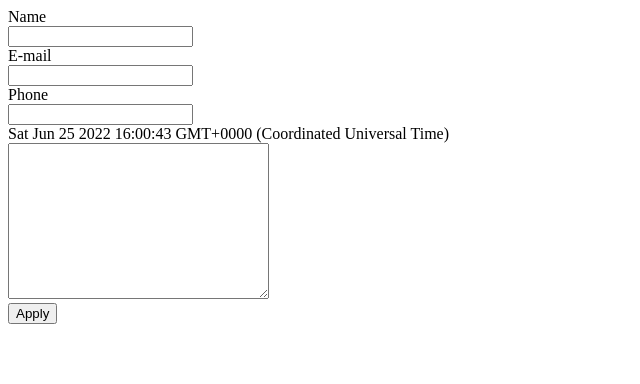
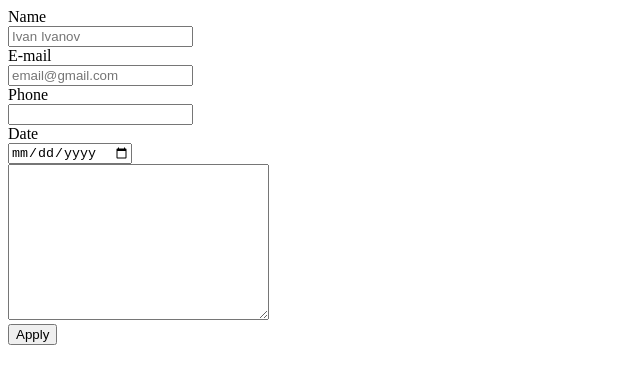
Before and after one commit to bubandrei/my-form, a React (Create React App) app: page / in a window 1280 px wide. Shown: the top 384 px of the page, without its empty margins (0-640 px from the left). Built offline with nearby package versions, Linux system fonts and the light colour scheme.

Commit message:
input email error ready

```diff
--- a/public/index.html
+++ b/public/index.html
@@ -3,6 +3,7 @@
   <head>
     <meta charset="utf-8" />
     <link rel="icon" href="%PUBLIC_URL%/favicon.ico" />
+    <link rel="stylesheet" href="style.css">
     <meta name="viewport" content="width=device-width, initial-scale=1" />
     <meta name="theme-color" content="#000000" />
     <meta
--- /dev/null
+++ b/public/style.css
@@ -0,0 +1,3 @@
+input, label{
+    display: block;
+}
--- a/src/App.tsx
+++ b/src/App.tsx
@@ -4,8 +4,9 @@ import Message from "./component/Message";
 import Name from "./component/Name";
 import Phone from "./component/Phone";
 import Submit from "./component/Submit";
+import Date from "./component/Date";
 
-const App = () => {
+const App: React.FunctionComponent = () => {
   return (
     <form>
       <Name></Name>
--- a/src/component/Date.tsx
+++ b/src/component/Date.tsx
@@ -1,9 +1,9 @@
 import React from "react";
 
-const Date = () => {
+const Date: React.FunctionComponent = () => {
     return (
         <div>
-            <label htmlFor="">date</label>
+            <label htmlFor="">Date</label>
             <input type="date" name="" id="" />
         </div>
 
--- a/src/component/Email.tsx
+++ b/src/component/Email.tsx
@@ -1,10 +1,36 @@
-import React from "react";
+import React, { useState } from "react";
 
-const Email = () => {
+const Email: React.FunctionComponent = () => {
+    const [email, setEmail] = useState<string>('');
+    const [emailError, setError] = useState<string>('ERROR');
+    const [emailDirty, setEmailDirty] = useState<boolean>(false);
+    const changeHandler = (event: React.ChangeEvent<HTMLInputElement>) => {
+        switch (event.target.name) {
+            case 'email':
+                setEmailDirty(true);
+                break
+        }
+        setEmail(event.target.value)
+        const re =
+            /^(([^<>()[\]\.,;:\s@\"]+(\.[^<>()[\]\.,;:\s@\"]+)*)|(\".+\"))@(([^<>()[\]\.,;:\s@\"]+\.)+[^<>()[\]\.,;:\s@\"]{2,})$/i;
+        if (!re.test(String(event.target.value).toLowerCase())){
+            setError('BIG ERROR');
+        } else{
+            setError('');
+        }
+    }
+
     return (
         <div>
-            <div> <label htmlFor="idEmail">E-mail</label></div>
-            <input type="text" name="" id="idEmail" />
+            <label htmlFor="idEmail">E-mail</label>
+            <input
+                value={email}
+                onChange={changeHandler}
+                name='email'
+                type="text"
+                id="idEmail"
+                placeholder="email@gmail.com" />
+            {(emailDirty && emailError) && <div style={{ color: 'red' }}>{emailError}</div>}
         </div>
 
     )
--- a/src/component/Message.tsx
+++ b/src/component/Message.tsx
@@ -1,6 +1,6 @@
 import React from "react";
 
-const Message = () => {
+const Message: React.FunctionComponent = () => {
     return (
         <div>
             <textarea name="" id="" cols={30} rows={10}></textarea>
--- a/src/component/Name.tsx
+++ b/src/component/Name.tsx
@@ -1,10 +1,22 @@
-import React from "react";
+import React, { useState } from "react";
 
-const Name = () => {
+const Name: React.FunctionComponent = () => {
+    const [name, setName] = useState<string>('');
+    const [nameError, setError] = useState<string>('ERROR');
+    const changeHandler = (event:React.ChangeEvent<HTMLInputElement>) => {
+        setName(event.target.value);
+        console.log(event);
+    }
+
     return (
         <div>
-            <div> <label htmlFor="idName">Name</label></div>
-            <input type="text" name="" id="idName" />
+            <label htmlFor="idName">Name</label>
+            <input
+                value={name}
+                onChange={changeHandler}
+                type="text"
+                id="idName"
+                placeholder="Ivan Ivanov" />
         </div>
 
     )
--- a/src/component/Phone.tsx
+++ b/src/component/Phone.tsx
@@ -1,9 +1,9 @@
 import React from "react";
 
-const Phone = () => {
+const Phone: React.FunctionComponent = () => {
     return (
         <div>
-            <div> <label htmlFor="idPhone">Phone</label></div>
+            <label htmlFor="idPhone">Phone</label>
             <input type="text" name="" id="idPhone" />
         </div>
 
--- a/src/component/Submit.tsx
+++ b/src/component/Submit.tsx
@@ -1,6 +1,6 @@
 import React from "react";
 
-const Btn = () => {
+const Btn: React.FunctionComponent = () => {
     return (
         <div>
            <input type="submit" value="Apply"/>
```
